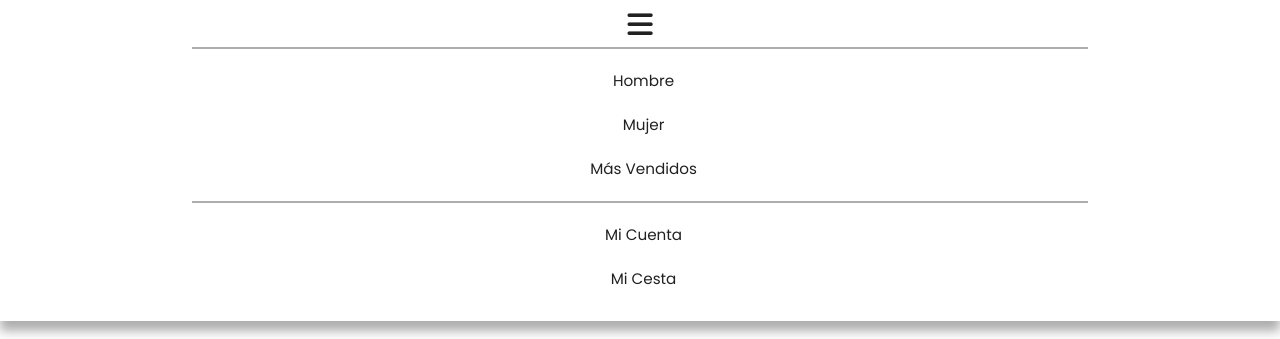
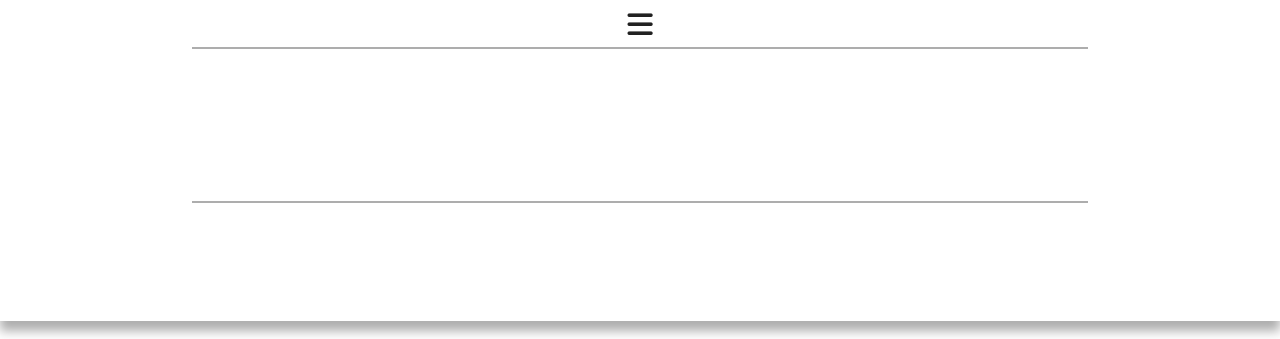
Before and after one commit to leopilots/goldeng-react, a React (Create React App) app in the folder front/: page / in a window 1280 px wide. Both pictures are taken after a click on the element 640 px from the left and 192 px from the top of the page. Shown: the part 167-506 px from the top of the page. Built offline with nearby package versions, Linux system fonts and the light colour scheme.

Commit message:
fixed App.js

```diff
--- a/front/src/App.js
+++ b/front/src/App.js
@@ -13,21 +13,20 @@ import './App.css';
 
 function App() {
     return (
+        <BrowserRouter>
             <div className="App">
                 <Navegation />
-            <Header />
                 <main>
-                <TopProduct />{/*
-                <BrowserRouter>
                     <Routes>
-                        <Route path='/' element={ <CompShowUser />} />
+                        <Route path="/" element={<><Header /><TopProduct /></>} />
+                        <Route path='/users' element={ <CompShowUser /> } />
                         <Route path='/create' element={ <CompCreateUser />} />
                         <Route path='/edit/:id' element={ <CompEditUser />} />
                     </Routes>
-                </BrowserRouter> */}
                 </main>
                 <Footer />
             </div>
+        </BrowserRouter>
     );
 }
 
--- a/front/src/components/navegation.js
+++ b/front/src/components/navegation.js
@@ -1,4 +1,6 @@
 import React, { useEffect } from 'react';
+import { Link } from 'react-router-dom';
+
 import '../css/Navegation.css';
 
 export default function Navegation() {
@@ -22,10 +24,10 @@ export default function Navegation() {
     return (
         <div>
             <div className='promotion'>
-                <p>¡Disfruta de envío gratis en tu primera compra! <a href="#">Compra ahora</a>.</p>
+                <p>¡Disfruta de envío gratis en tu primera compra! <Link to="/promotion">Compra ahora</Link>.</p>
             </div>
             <div className='nameBrand'>
-                <a href='#'><h1>Golden G</h1></a>
+                <Link to="/"><h1>Golden G</h1></Link>
             </div>
             <nav>
                 <div className='menu-btn'>
@@ -33,13 +35,13 @@ export default function Navegation() {
                 </div>
                 <div className='nav-main'>
                     <ul className='nav-menu'>
-                        <li><a href='#'>Hombre</a></li>
-                        <li><a href='#'>Mujer</a></li>
-                        <li><a href='#'>Más Vendidos</a></li>
+                        <li><Link to="/men">Hombre</Link></li>
+                        <li><Link to="/woman">Mujer</Link></li>
+                        <li><Link to="/best-selling">Más Vendido</Link></li>
                     </ul>
                     <ul className='nav-menu'>
-                        <li><a href='#'>Mi Cuenta</a></li>
-                        <li><a href='#'>Mi Cesta</a></li>
+                        <li><Link to="/my-account">Mi Cuenta</Link></li>
+                        <li><Link to="/my-bag">Mi Cesta</Link></li>
                     </ul>
                 </div>
             </nav>
--- a/front/src/css/navegation.css
+++ b/front/src/css/navegation.css
@@ -107,6 +107,7 @@ nav {
     .nav-menu li a {
         font-size: 0.95rem;
         margin: 0;
+        color: #fff;
     }
 }
 
```
Lines whose indentation alone changed are shown as unchanged.
